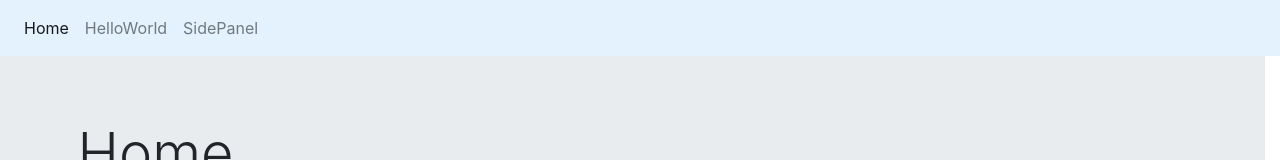
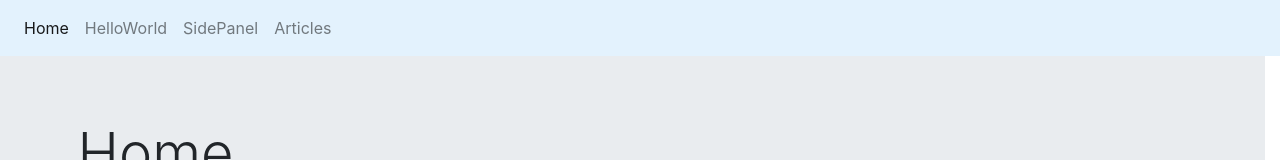
Before and after one commit to bodynar/mas.portal-components, a React (Create React App) app: page / in a window 1280 px wide. Shown: the top 160 px of the page. Built offline with nearby package versions, Linux system fonts and the light colour scheme.

Commit message:
add articles to menu

```diff
--- a/src/app/common/menu.ts
+++ b/src/app/common/menu.ts
@@ -2,6 +2,7 @@ import { MenuItem } from "../components/menu/menu";
 
 import HelloWorld from '../components/hello-world/hello-world';
 import SidePanelPage from "../modules/sidepanel/page";
+import ArticlesPage from '../modules/article/page';
 
 export const getMenuItems = (): Array<MenuItem> => {
     return [
@@ -16,6 +17,12 @@ export const getMenuItems = (): Array<MenuItem> => {
             uri: 'sidePanel',
             enabled: true,
             component: SidePanelPage
+        },
+        {
+            name: 'Articles',
+            uri: 'articles',
+            enabled: true,
+            component: ArticlesPage
         }
     ];
 };
```
